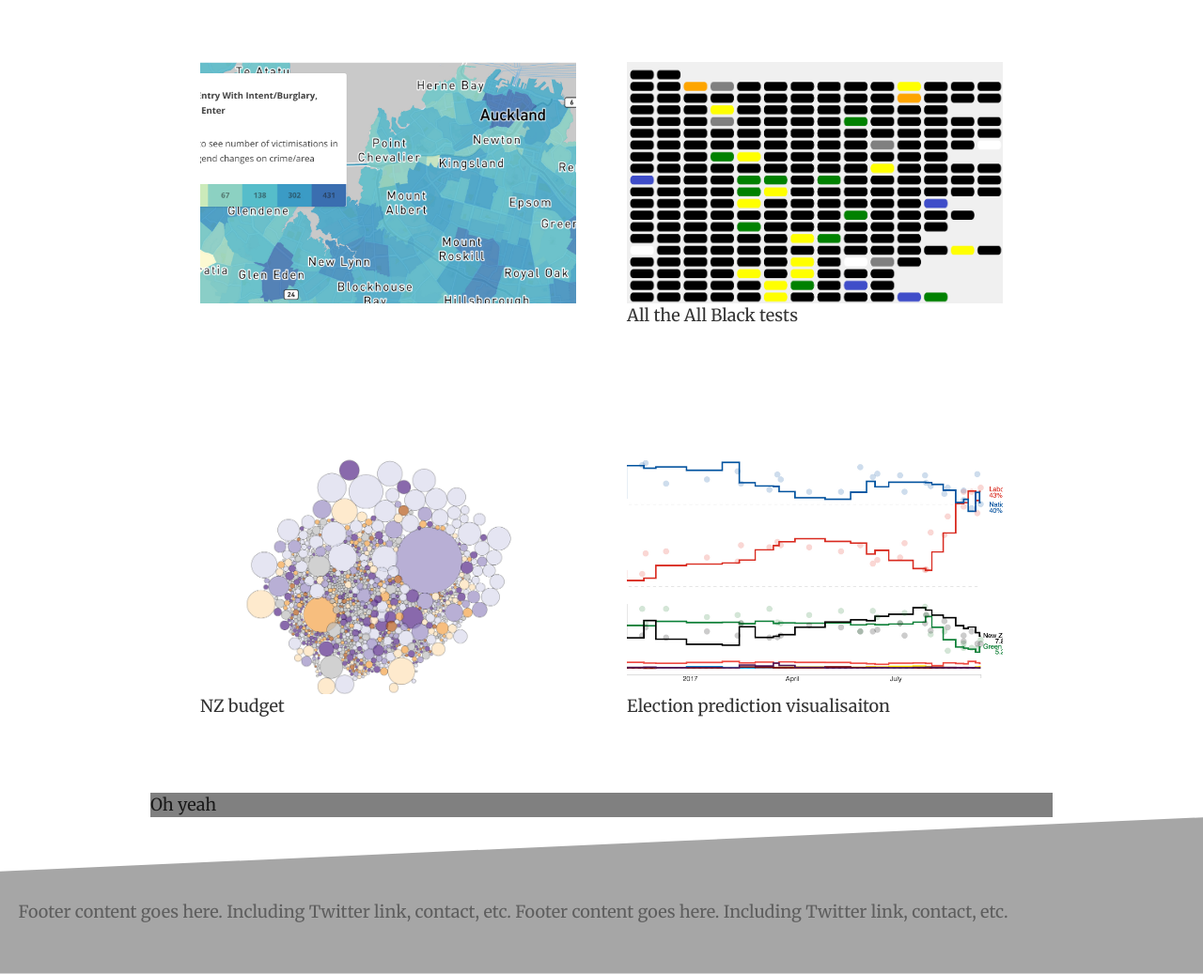
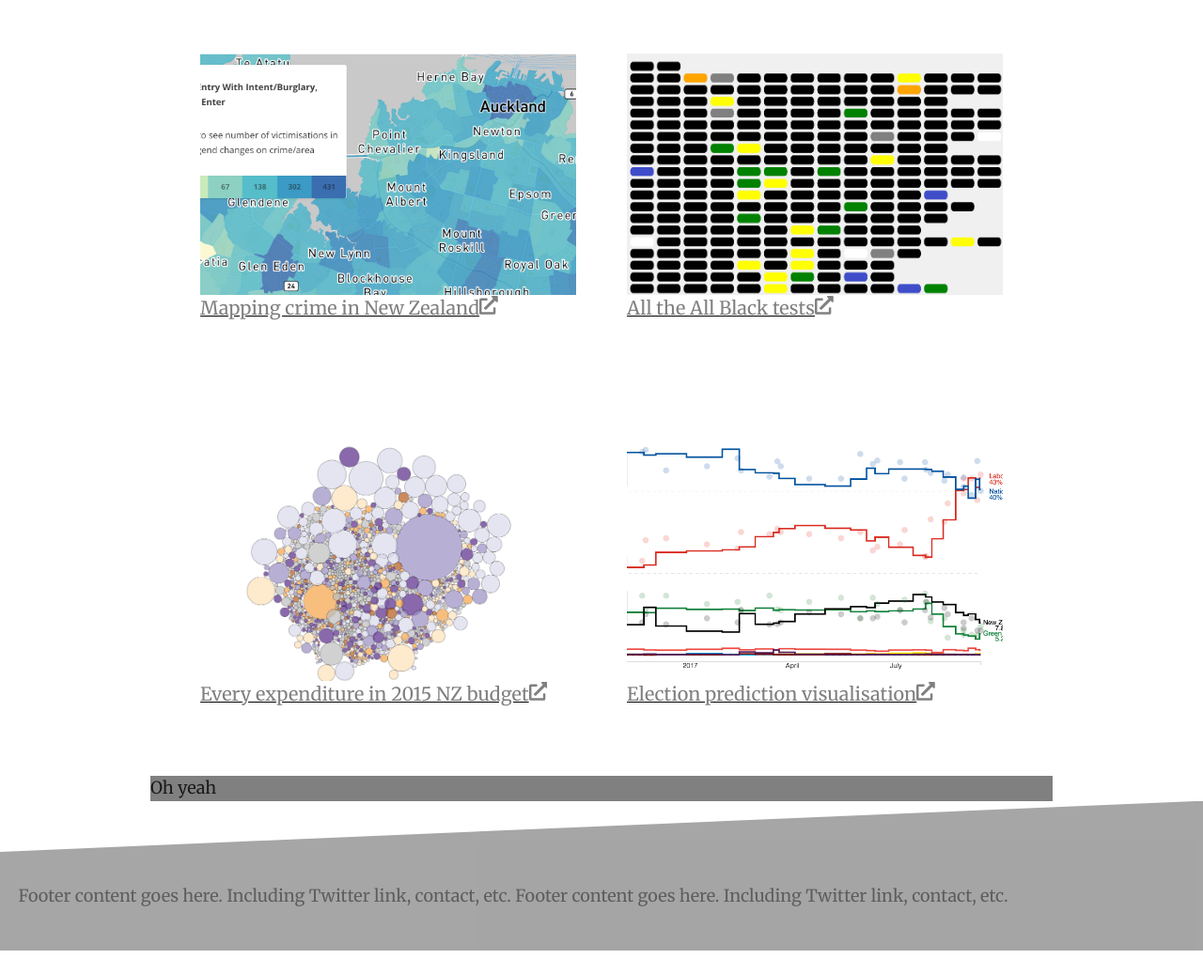
Before and after one commit to harkanwals/harkanwal_nz, a Gatsby site: page / in a window 1280 px wide. Shown: the part 376-1413 px from the top of the page at 94% size. After the commit the page ends 1388 px from the top, so only its background shows below. Built offline with nearby package versions, Linux system fonts and the light colour scheme; Gatsby itself is replaced by a stand-in of ours; some packages are replaced by stand-ins of ours.

Commit message:
Add font awesome icons

```diff
--- a/package.json
+++ b/package.json
@@ -23,9 +23,10 @@
     "react": "^16.4.2",
     "react-dom": "^16.4.2",
     "react-helmet": "^5.2.0",
+    "react-icons": "^3.0.5",
     "react-typist": "^2.0.4",
     "react-typography": "^0.16.13",
-    "styled-components": "^3.4.6",
+    "styled-components": "^4.0.0-beta.2-0",
     "typography": "^0.16.17",
     "typography-breakpoint-constants": "^0.15.10"
   },
--- a/src/components/layout.js
+++ b/src/components/layout.js
@@ -5,14 +5,12 @@ import Helmet from "react-helmet";
 import Header from "./header";
 import Footer from "./footer";
 
-import "./layout.css";
 
 const TemplateWrapper = styled.div`
   display: flex;
   margin-top: 5%;
   align-items: flex-start;
   justify-content: center;
-  width: 100%;
 `;
 
 const Wrapper = styled.div`
--- a/src/components/showcase.js
+++ b/src/components/showcase.js
@@ -1,8 +1,7 @@
 import React from "react";
 import styled from "styled-components";
 import Img from "gatsby-image";
-
-
+import { FaExternalLinkAlt } from "react-icons/fa";
 
 const ShowcaseWrapper = styled.div`
   display: flex;
@@ -28,25 +27,52 @@ const FirstShowWrapper = styled.div`
   }
 `;
 
+const Intro = styled.p`
+  a {
+    margin-top: 3px;
+    font-size: 1.1rem;
+    color: gray;
+    text-decoration: underline;
+    text-decoration-color: black;
+  }
+`;
+
 const Showcase = props => (
   <div>
     <ShowcaseWrapper>
       <FirstShowWrapper>
         <Img fluid={props.showOneImage.fluid} />
+        <Intro>
+          <a href="https://insights.nzherald.co.nz/article/counting-crime/" target="_blank" rel="noopener noreferrer">
+            Mapping crime in New Zealand<FaExternalLinkAlt />
+          </a>
+        </Intro>
       </FirstShowWrapper>
       <FirstShowWrapper>
         <Img fluid={props.showTwoImage.fluid} />
-        <p>All the All Black tests</p>
+        <Intro>
+          <a href="https://insights.nzherald.co.nz/article/every-test-the-all-blacks-have-ever-played/" target="_blank" rel="noopener noreferrer">
+            All the All Black tests<FaExternalLinkAlt />
+          </a>
+        </Intro>
       </FirstShowWrapper>
     </ShowcaseWrapper>
     <ShowcaseWrapper>
       <FirstShowWrapper>
         <Img fluid={props.showThreeImage.fluid} />
-        <p>NZ budget</p>
+        <Intro>
+          <a href="https://insights.nzherald.co.nz/article/budget-2015-where-the-budget-goes/" target="_blank" rel="noopener noreferrer">
+            Every expenditure in 2015 NZ budget<FaExternalLinkAlt />
+          </a>
+        </Intro>
       </FirstShowWrapper>
       <FirstShowWrapper>
         <Img fluid={props.showFourImage.fluid} />
-        <p>Election prediction visualisaiton</p>
+        <Intro>
+          <a href="https://insights.nzherald.co.nz/article/2017-election-forecast/" target="_blank" rel="noopener noreferrer">
+            Election prediction visualisation<FaExternalLinkAlt />
+          </a>
+        </Intro>
       </FirstShowWrapper>
     </ShowcaseWrapper>
   </div>
--- a/src/pages/index.js
+++ b/src/pages/index.js
@@ -53,7 +53,6 @@ const ImageWrapper = styled.div`
 `;
 
 export default ({ data }) => (
-
   <Layout>
     <div>
       <NameWrapper>
@@ -72,9 +71,12 @@ export default ({ data }) => (
           ]}
         />
       </TypewriterWrapper>
-
-      <Showcase showOneImage={data.crimeSmall.childImageSharp} showTwoImage={data.allBlacks.childImageSharp}
-        showThreeImage={data.budget.childImageSharp} showFourImage={data.election.childImageSharp} />
+      <Showcase
+        showOneImage={data.crimeSmall.childImageSharp}
+        showTwoImage={data.allBlacks.childImageSharp}
+        showThreeImage={data.budget.childImageSharp}
+        showFourImage={data.election.childImageSharp}
+      />
       <ImageWrapper>Oh yeah</ImageWrapper>
     </div>
   </Layout>
@@ -95,31 +97,31 @@ export const query = graphql`
         }
       }
     }
-    crimeSmall: file(relativePath: {regex: "/crime.jpg/"}) {
+    crimeSmall: file(relativePath: { regex: "/crime.jpg/" }) {
       childImageSharp {
-        fluid(maxWidth:700, maxHeight: 450) {
-          ...GatsbyImageSharpFluid
+        fluid(maxWidth: 700, maxHeight: 450) {
+          ...GatsbyImageSharpFluid_tracedSVG
         }
       }
     }
-  allBlacks: file(relativePath: {regex: "/allblacks.jpg/"}) {
+    allBlacks: file(relativePath: { regex: "/allblacks.jpg/" }) {
       childImageSharp {
-       fluid(maxWidth:700, maxHeight: 450) {
-         ...GatsbyImageSharpFluid
+        fluid(maxWidth: 700, maxHeight: 450) {
+          ...GatsbyImageSharpFluid_tracedSVG
         }
       }
     }
-   budget: file(relativePath: {regex: "/budget.jpg/"}) {
+    budget: file(relativePath: { regex: "/budget.jpg/" }) {
       childImageSharp {
-       fluid(maxWidth:700, maxHeight: 450) {
-         ...GatsbyImageSharpFluid
+        fluid(maxWidth: 700, maxHeight: 450) {
+          ...GatsbyImageSharpFluid_tracedSVG
         }
       }
     }
-   election: file(relativePath: {regex: "/election.jpg/"}) {
+    election: file(relativePath: { regex: "/election.jpg/" }) {
       childImageSharp {
-       fluid(maxWidth:700, maxHeight: 450) {
-         ...GatsbyImageSharpFluid
+        fluid(maxWidth: 700, maxHeight: 450) {
+          ...GatsbyImageSharpFluid_tracedSVG
         }
       }
     }
```
Also changed, not shown: src/images/crimesmall.png (deleted), 5 other files. Lines whose indentation alone changed are shown as unchanged.
